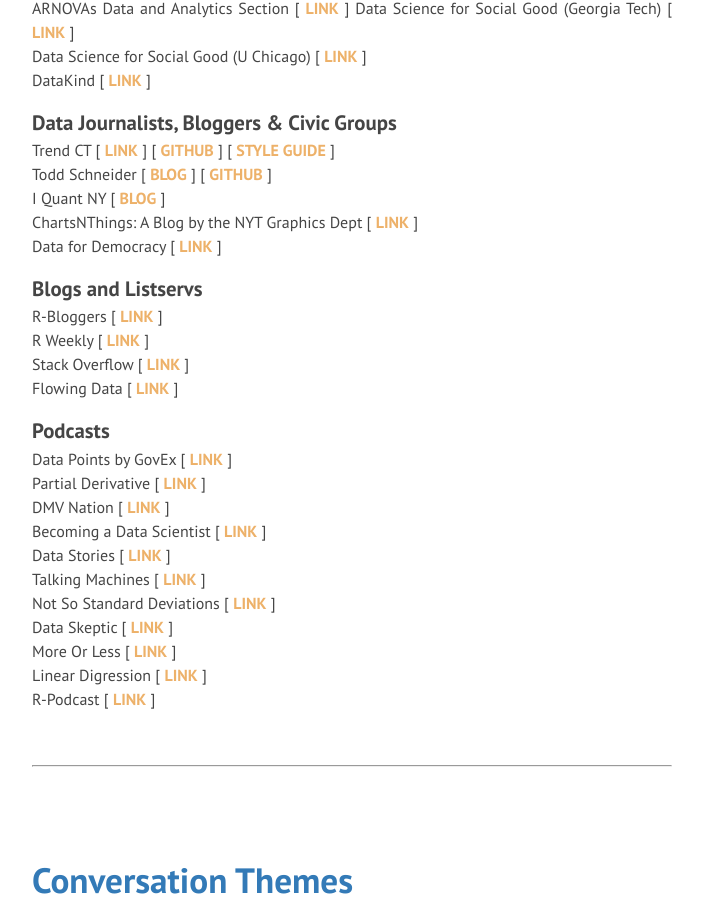
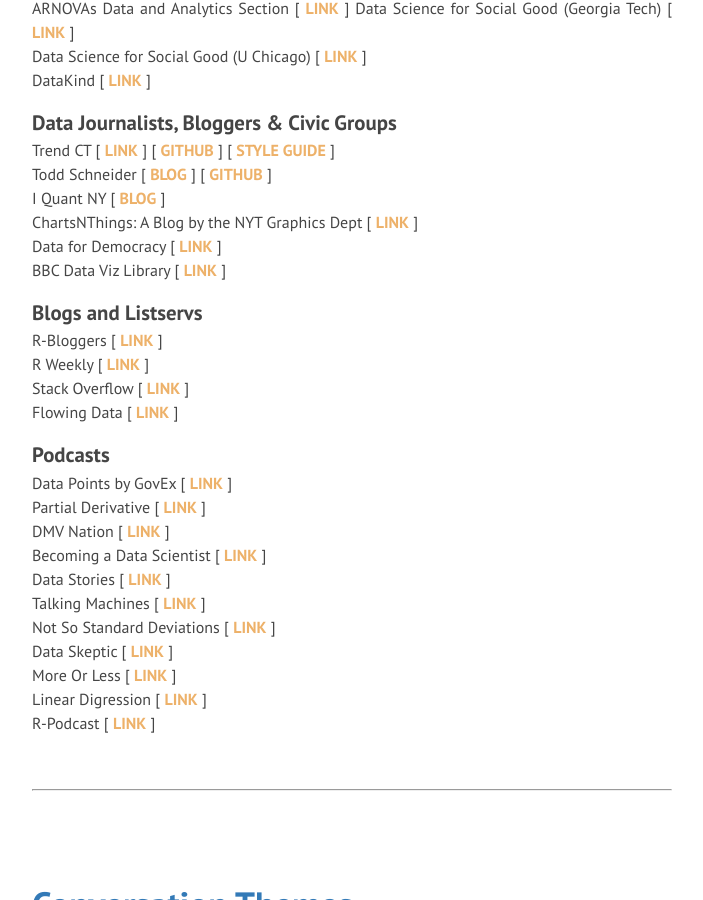
Before and after one commit to DS4PS/ds4ps.github.io, a Jekyll site: the page built from discuss.md, in a window 1280 px wide and 900 px high, scrolled down 1171 px. Shown: the whole window, without its empty margins (288-991 px from the left). Built offline with Jekyll 4.4.1, drawn with Linux system fonts in a browser that asks for light colours; nearby versions of some CDN libraries; library files that are not in the unit come from our copies.

Commit message:
Update discuss.md

```diff
--- a/discuss.md
+++ b/discuss.md
@@ -58,6 +58,7 @@
 I Quant NY [ [blog](http://iquantny.tumblr.com/) ]
 ChartsNThings: A Blog by the NYT Graphics Dept [ [link](http://kpq.github.io/chartsnthings/) ]
 Data for Democracy [ [link](http://datafordemocracy.org/) ]
+BBC Data Viz Library [ [link](https://bbc.github.io/rcookbook/) ]
 
 
 ### Blogs and Listservs
```
